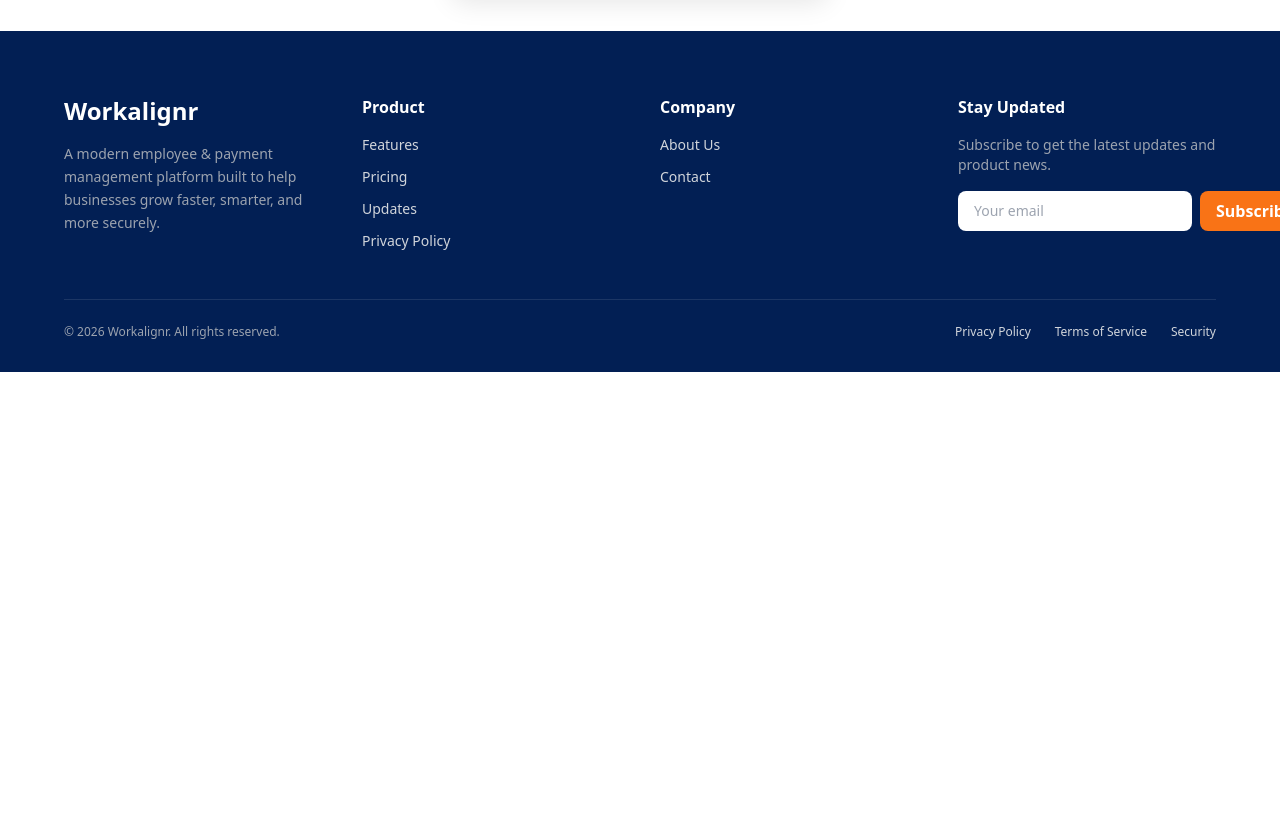
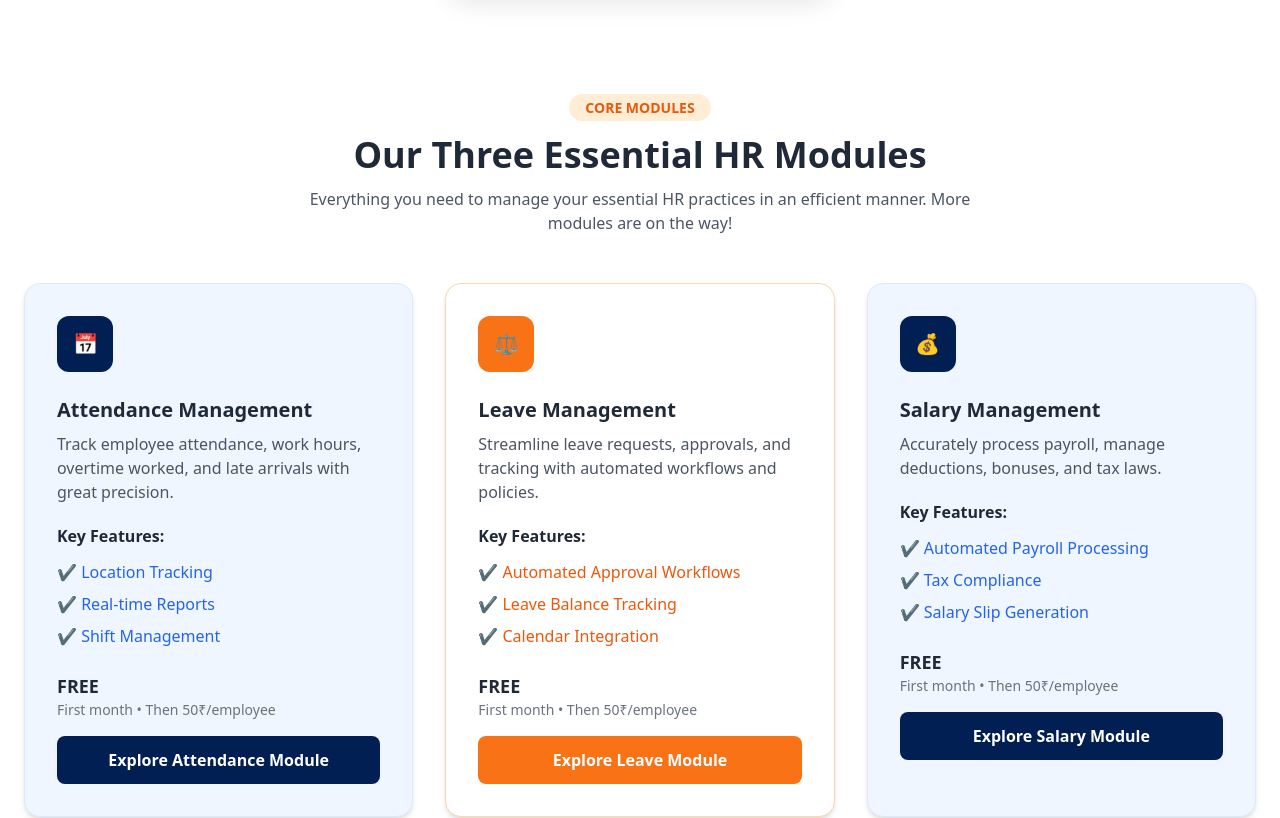
Before and after one commit to adisharma-git/employee-management-system, a React (Vite) app in the folder frontend/: page /landingPage in a window 1280 px wide. Shown: the part 2380-3198 px from the top of the page. Before the commit the page ends 2752 px from the top, so only its background shows below. Built offline with nearby package versions, Linux system fonts and the light colour scheme; no server answers.

Commit message:
Added a new section in the landing page

```diff
--- a/frontend/src/pages/LandingPage.jsx
+++ b/frontend/src/pages/LandingPage.jsx
@@ -3,6 +3,7 @@ import FooterPageLanding from './FooterPageLanding'
 import MainPageLanding from './MainPageLanding'
 import Navbar from './NavBarLanding'
 import PricingPageLanding from './PricingPageLanding'
+import Requirement from './Requirement'
 
 const LandingPage = () => {
   return (
@@ -11,6 +12,7 @@ const LandingPage = () => {
       <MainPageLanding/>
       <FeaturePageLanding/>
       <PricingPageLanding/>
+      <Requirement/>
       <FooterPageLanding/>
     </div>
   )
--- /dev/null
+++ b/frontend/src/pages/Requirement.jsx
@@ -0,0 +1,151 @@
+import React from "react";
+
+const Requirement = () => {
+  return (
+    <div className="min-h-screen bg-white py-16 px-6">
+      {/* Header */}
+      <div className="text-center mb-12">
+        <span className="bg-orange-100 text-orange-600 px-4 py-1 rounded-full text-sm font-semibold">
+          CORE MODULES
+        </span>
+
+        <h2 className="text-4xl font-bold mt-4 text-gray-800">
+          Our Three Essential HR Modules
+        </h2>
+
+        <p className="text-gray-600 mt-3 max-w-2xl mx-auto">
+          Everything you need to manage your essential HR practices in an
+          efficient manner. More modules are on the way!
+        </p>
+      </div>
+
+      {/* Cards */}
+      <div className="grid md:grid-cols-3 gap-8 max-w-7xl mx-auto">
+        {/* Card 1 */}
+        <div className="bg-blue-50 border border-blue-100 rounded-2xl shadow-md p-8 hover:shadow-xl transition">
+          <div className="bg-[#021f54] w-14 h-14 flex items-center justify-center rounded-xl text-white text-xl">
+            📅
+          </div>
+
+          <h3 className="text-xl font-semibold mt-6 text-gray-800">
+            Attendance Management
+          </h3>
+
+          <p className="text-gray-600 mt-2">
+            Track employee attendance, work hours, overtime worked, and late
+            arrivals with great precision.
+          </p>
+
+          <h4 className="mt-5 font-semibold text-gray-800">
+            Key Features:
+          </h4>
+
+          <ul className="mt-3 space-y-2 text-gray-700">
+            <li className="text-blue-600">✔ Location Tracking</li>
+            <li className="text-blue-600">✔ Real-time Reports</li>
+            <li className="text-blue-600">✔ Shift Management</li>
+          </ul>
+
+          <div className="mt-6">
+            <p className="font-bold text-lg text-gray-800">FREE</p>
+            <p className="text-sm text-gray-500">
+              First month • Then 50₹/employee
+            </p>
+
+            <button className="bg-[#021f54] hover:bg-[#021f54] w-full mt-4 text-white py-3 rounded-lg font-semibold transition">
+              Explore Attendance Module
+            </button>
+          </div>
+        </div>
+
+        {/* Card 2 */}
+        <div className="bg-white border border-orange-200 rounded-2xl shadow-md p-8 hover:shadow-xl transition">
+          <div className="bg-orange-500 w-14 h-14 flex items-center justify-center rounded-xl text-white text-xl">
+            ⚖️
+          </div>
+
+          <h3 className="text-xl font-semibold mt-6 text-gray-800">
+            Leave Management
+          </h3>
+
+          <p className="text-gray-600 mt-2">
+            Streamline leave requests, approvals, and tracking with automated
+            workflows and policies.
+          </p>
+
+          <h4 className="mt-5 font-semibold text-gray-800">
+            Key Features:
+          </h4>
+
+          <ul className="mt-3 space-y-2 text-gray-700">
+            <li className="text-orange-600">
+              ✔ Automated Approval Workflows
+            </li>
+            <li className="text-orange-600">
+              ✔ Leave Balance Tracking
+            </li>
+            <li className="text-orange-600">
+              ✔ Calendar Integration
+            </li>
+          </ul>
+
+          <div className="mt-6">
+            <p className="font-bold text-lg text-gray-800">FREE</p>
+            <p className="text-sm text-gray-500">
+              First month • Then 50₹/employee
+            </p>
+
+            <button className="bg-orange-500 hover:bg-orange-600 w-full mt-4 text-white py-3 rounded-lg font-semibold transition">
+              Explore Leave Module
+            </button>
+          </div>
+        </div>
+
+        {/* Card 3 */}
+        <div className="bg-blue-50 border border-blue-100 rounded-2xl shadow-md p-8 hover:shadow-xl transition">
+          <div className="bg-[#021f54] w-14 h-14 flex items-center justify-center rounded-xl text-white text-xl">
+            💰
+          </div>
+
+          <h3 className="text-xl font-semibold mt-6 text-gray-800">
+            Salary Management
+          </h3>
+
+          <p className="text-gray-600 mt-2">
+            Accurately process payroll, manage deductions, bonuses, and tax
+            laws.
+          </p>
+
+          <h4 className="mt-5 font-semibold text-gray-800">
+            Key Features:
+          </h4>
+
+          <ul className="mt-3 space-y-2 text-gray-700">
+            <li className="text-blue-600">
+              ✔ Automated Payroll Processing
+            </li>
+            <li className="text-blue-600">
+              ✔ Tax Compliance
+            </li>
+            <li className="text-blue-600">
+              ✔ Salary Slip Generation
+            </li>
+          </ul>
+
+          <div className="mt-6">
+            <p className="font-bold text-lg text-gray-800">FREE</p>
+            <p className="text-sm text-gray-500">
+              First month • Then 50₹/employee
+            </p>
+
+            <button className="bg-[#021f54] hover:bg-[#021f54] w-full mt-4 text-white py-3 rounded-lg font-semibold transition">
+              Explore Salary Module
+            </button>
+          </div>
+        </div>
+      </div>
+    </div>
+  );
+};
+
+export default Requirement;
```
Also changed, not shown: 1 other file (tests, documents, lock files or other folders).
